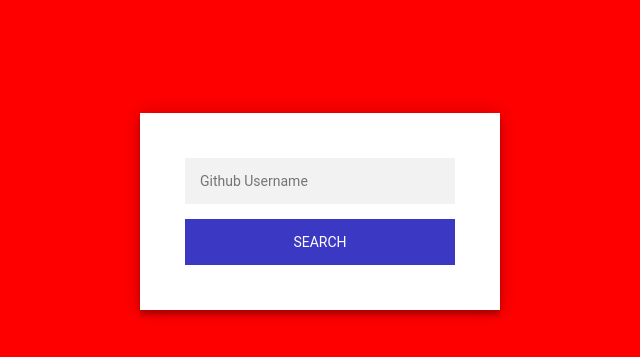
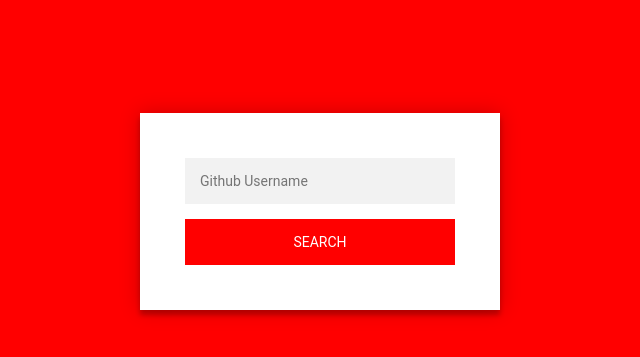
Before and after one commit to brianontiri/coreIP1, a website with bundled scripts: page index.html in a window 1280 px wide. In both pictures the pointer is over the button "SEARCH". Shown: the part 113-470 px from the top of the page, without its empty margins (320-960 px from the left). Built offline with nearby package versions, Linux system fonts and the light colour scheme; files whose address does not match are found by name.

Commit message:
button color change

```diff
--- a/css/frontend.css
+++ b/css/frontend.css
@@ -77,7 +77,7 @@
 .form button:hover,
 .form button:active,
 .form button:focus {
-    background: #3b38c4;
+    background: red;
 }
 .form .message {
     margin: 15px 0 0;
```
